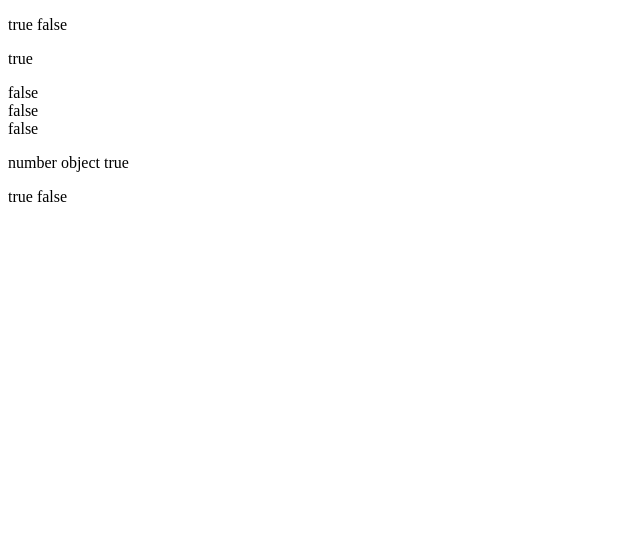
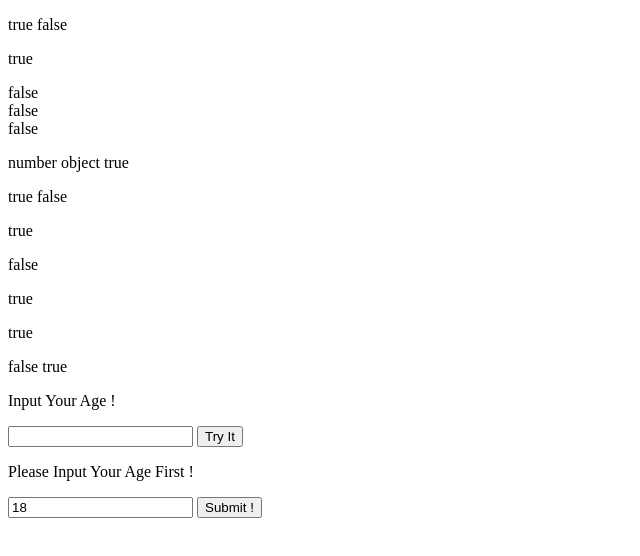
Before and after one commit to divajuni0406/Latihan-Diva-w3school, a plain HTML site: page tutorial java 8.html in a window 1280 px wide. Shown: the whole page, without its empty margins (0-640 px from the left). Drawn offline with Linux system fonts and the light colour scheme.

Commit message:
Membuat latihan koding pada materi JS COMPARISONS, dan membuat komen

```diff
--- a/tutorial java 8.html
+++ b/tutorial java 8.html
@@ -19,7 +19,13 @@
     <p id="demo7"></p>
     <p id="demo8"></p>
     <p id="demo9"></p>
+    <p>Input Your Age !</p>
+    <input type="text" id="age" value="">
+    <button type="button" onclick="myfunction()">Try It</button>
     <p id="demo10"></p>
+    <p>Please Input Your Age First !</p>
+    <input type="text" id="age1" value="18" maxlength="2">
+    <button type="button" onclick="myfunction1()">Submit !</button>
     <p id="demo11"></p>
     <p id="demo12"></p>
     <p id="demo13"></p>
@@ -89,7 +95,46 @@
     document.getElementById('demo4').innerHTML = (num == num1) + ' ' + (num === num1);
 
     // JS COMPARISONS******************************************************************************************
+    // (!=) means not equal
+    // (!==) means not equal either value or string
+    let x6 = 8;
+    document.getElementById('demo5').innerHTML = (x6 != 9);
+    document.getElementById('demo6').innerHTML = (x6 != 8);
 
+    // (&&) is same like 'and', if two both of them are correct the value is tru otherwise false
+    let y = 8;
+    let y1 = 9;
+    document.getElementById('demo7').innerHTML = (y < 10 && y1 > 5);
+    // The OR operator (||) returns true if one or both expressions are true, otherwise it returns false
+    document.getElementById('demo8').innerHTML = (y == 8 || y1 == 11);
+    // The NOT operator (!) returns true for false statements and false for true statements.
+    document.getElementById('demo9').innerHTML = !(y < 10) + ' ' + !(y1 < y);
+
+    // If the variable age is a value below 18, the value of the variable voteable will..
+    // be "Too young", otherwise the value of voteable will be "Old enough", use (:) to make comparing result.
+    function myfunction() {
+        let age = document.getElementById('age').value;
+        let vote = (age < 18) ? 'Too Young, Can\'t\ Vote' : 'Yes, You Can Vote';
+        document.getElementById('demo10').innerHTML = vote + ' The Form';
+    }
+
+    // When comparing two strings, "2" will be greater than "12", because (alphabetically)
+
+    // This is how to using if else, use (isNaN()) if the input is not a number,
+    // to make user can input 2 digits only just input (maxlength='') into input html above,
+    function myfunction1() {
+        let vote1;
+        let age1 = document.getElementById('age1').value
+        if (isNaN(age1)) {
+            vote1 = 'Sorry, Please input the number to continue vote !';
+        } else {
+            vote1 = (age1 < 18) ? 'Sorry you can\'t\ vote' :
+                'Valid, You Can Vote, Wait a Moment For The Process Please !';
+        }
+        document.getElementById('demo11').innerHTML = vote1;
+    }
+
+    // JS IF ELSE*********************************************************************
 </script>
 
 </html>
```
